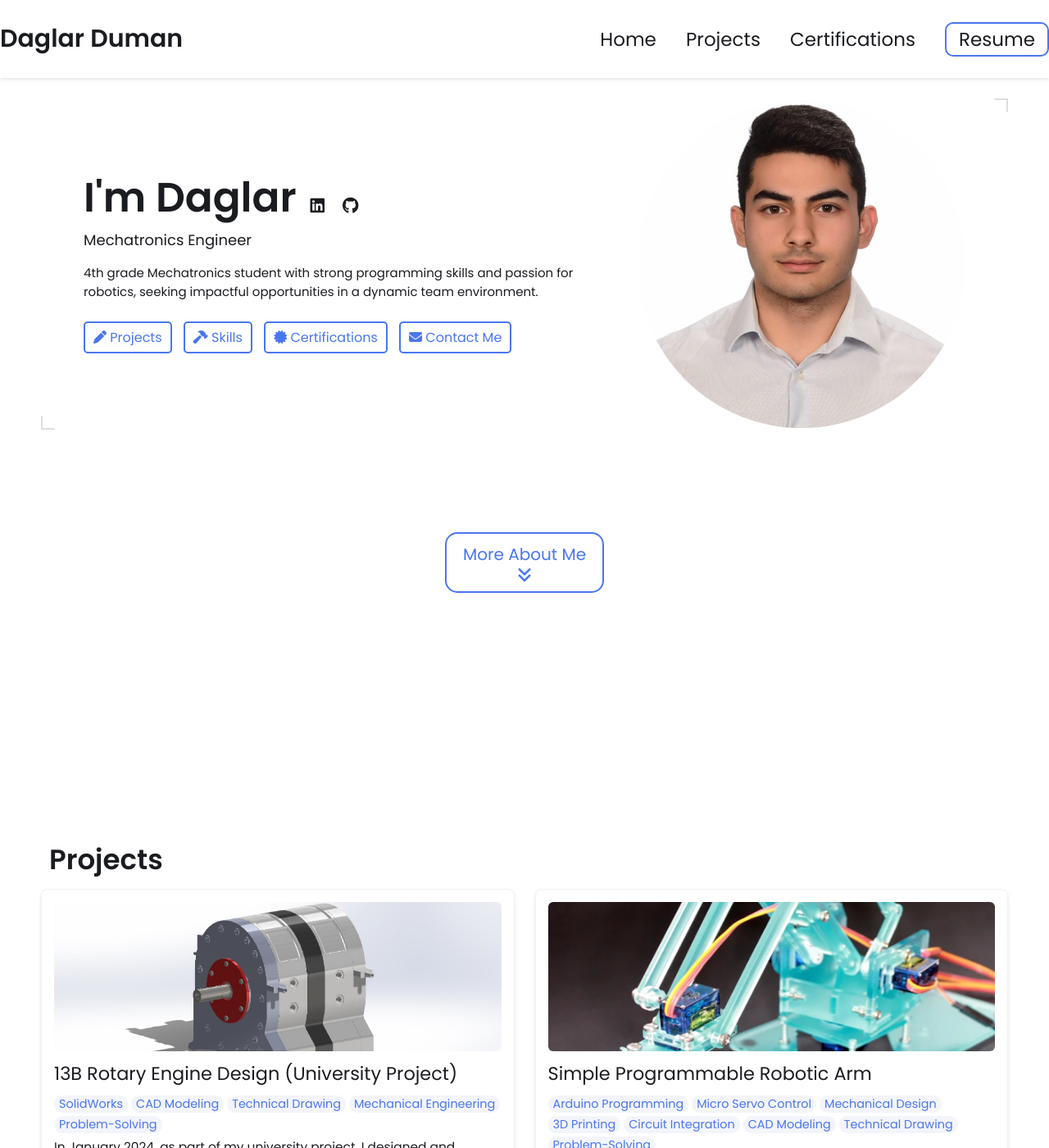
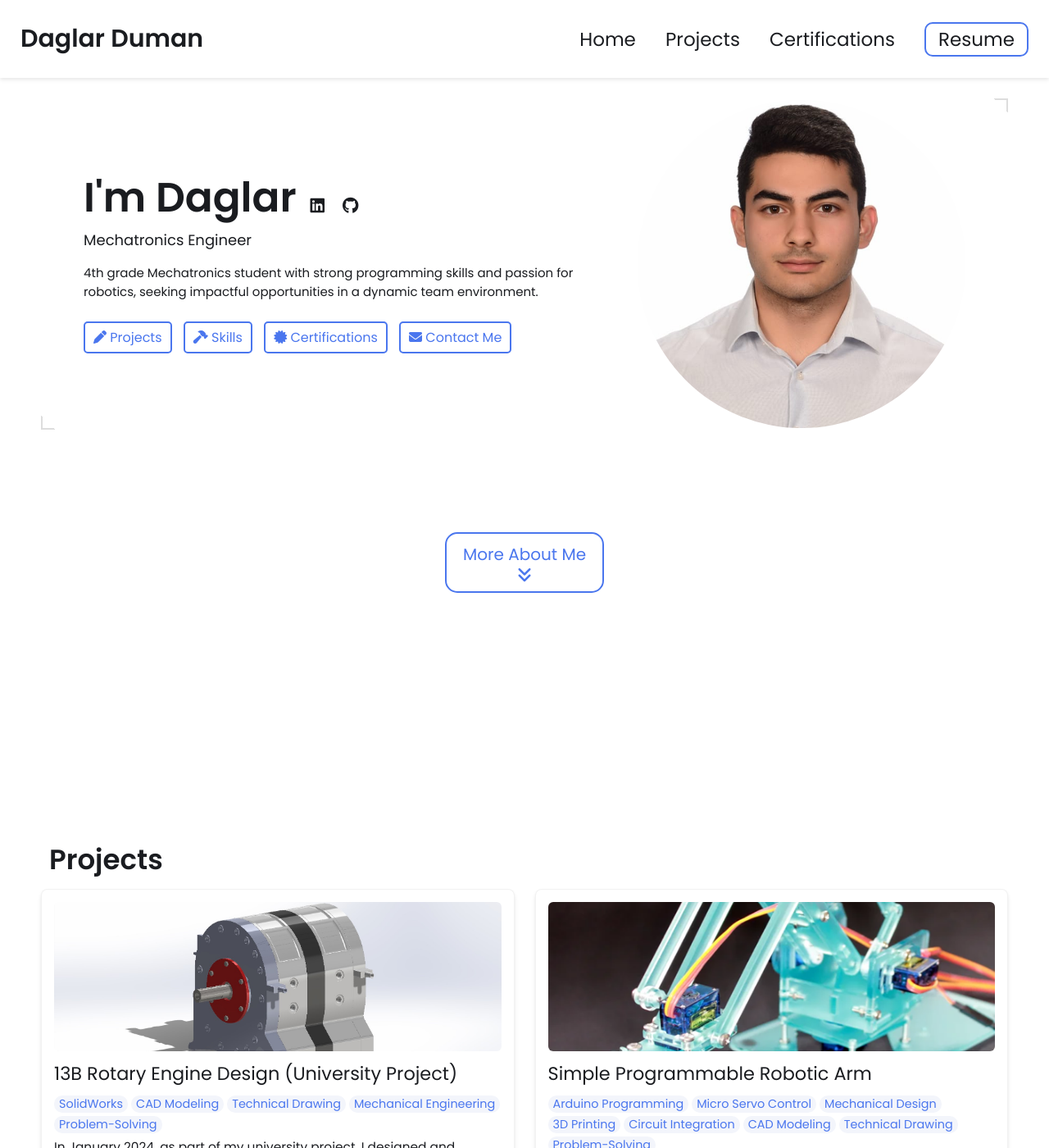
Before and after one commit to daglar510/daglar510.github.io, a Jekyll site: the page built from index.html, in a window 1280 px wide and 1400 px high. Shown: the whole window at 82% size. Built offline with Jekyll 4.4.1, drawn with Linux system fonts in a browser that asks for light colours.

Commit message:
New Branch Ui Update

```diff
--- a/css/styles.css
+++ b/css/styles.css
@@ -90,7 +90,7 @@ nav {
 nav {
     display: flex;
     justify-content: space-between;
-    padding: 25px 0;
+    padding: 25px 25px;
     /* height: 80px; */ /* Commented out to let nav auto-size */
     align-items: center;
     position: relative;
```
Also changed, not shown: 13 other files.
